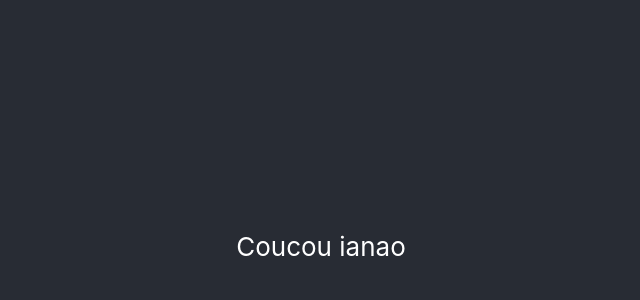
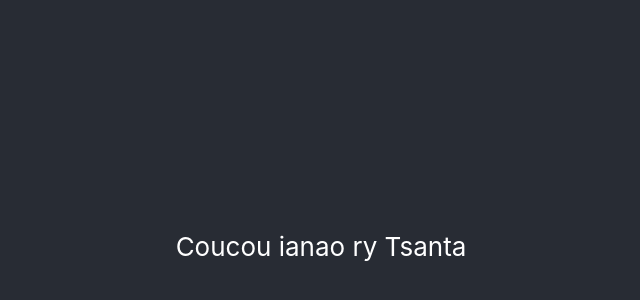
Before and after one commit to tsantaniainarakotonjanahary/pmmDqt, a React (Create React App) app: page / in a window 1280 px wide. Shown: the part 154-454 px from the top of the page, without its empty margins (319-959 px from the left). Built offline with nearby package versions, Linux system fonts and the light colour scheme.

Commit message:
other public

```diff
--- a/src/App.js
+++ b/src/App.js
@@ -5,7 +5,7 @@ function App() {
   return (
     <div className="App">
       <header className="App-header">
-        <p>Coucou ianao</p>
+        <p>Coucou ianao ry Tsanta</p>
       </header>
     </div>
   );
```
